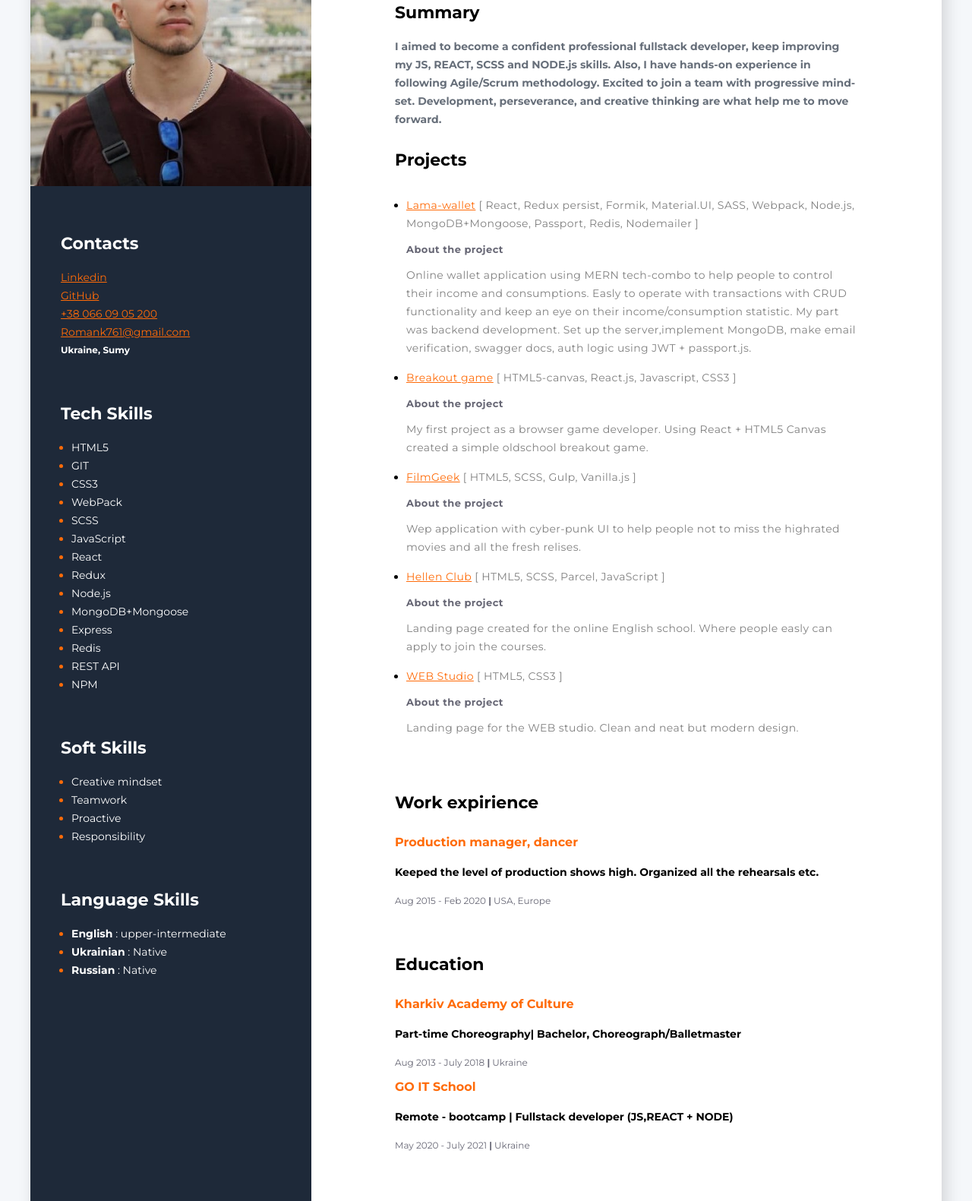
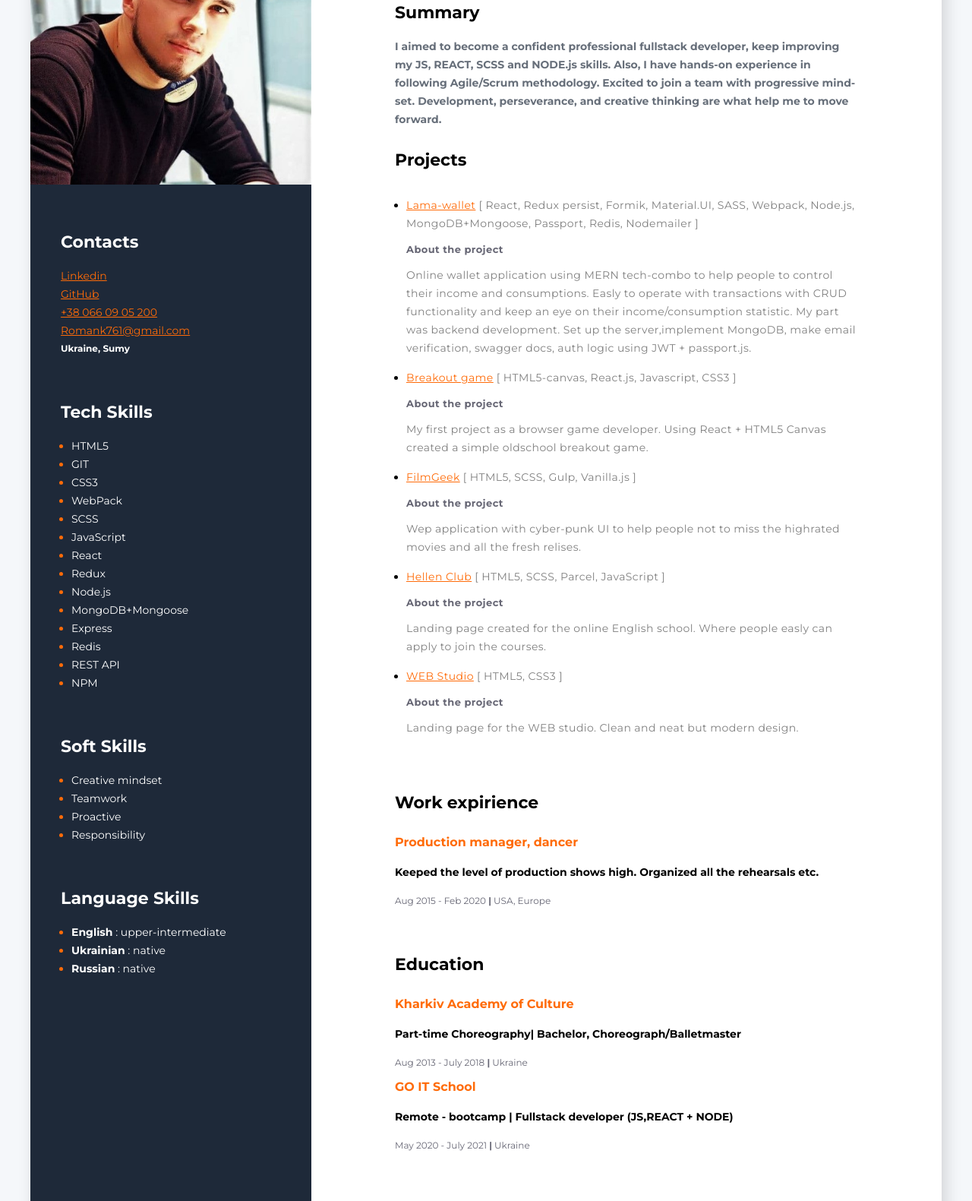
Before and after one commit to RomanKonopelko/rsschool-cv, a plain HTML site: page index.html in a window 1280 px wide. Shown: the part 239-1820 px from the top of the page at 76% size. Drawn offline with Linux system fonts and the light colour scheme.

Commit message:
refactor: CV photo

```diff
--- a/index.html
+++ b/index.html
@@ -14,11 +14,7 @@
     <!--main container-->
     <div class="wrapper">
       <aside class="sidebar">
-        <img
-          class="my-photo"
-          src="./img/img.myresume.jpg"
-          alt="my profile photo"
-        />
+        <img class="my-photo" src="./img/cv.jpg" alt="my profile photo" />
 
         <!--My contacts-->
         <div class="my-contacts">
@@ -125,10 +121,10 @@
               >
             </li>
             <li class="tech-soft-list">
-              <span class="tech-soft-word"><b>Ukrainian</b> : Native</span>
+              <span class="tech-soft-word"><b>Ukrainian</b> : native</span>
             </li>
             <li class="tech-soft-list">
-              <span class="tech-soft-word"><b>Russian</b> : Native</span>
+              <span class="tech-soft-word"><b>Russian</b> : native</span>
             </li>
           </ul>
         </div>
```
Also changed, not shown: img/cv.jpg (added), img/img.myresume.jpg (deleted).
